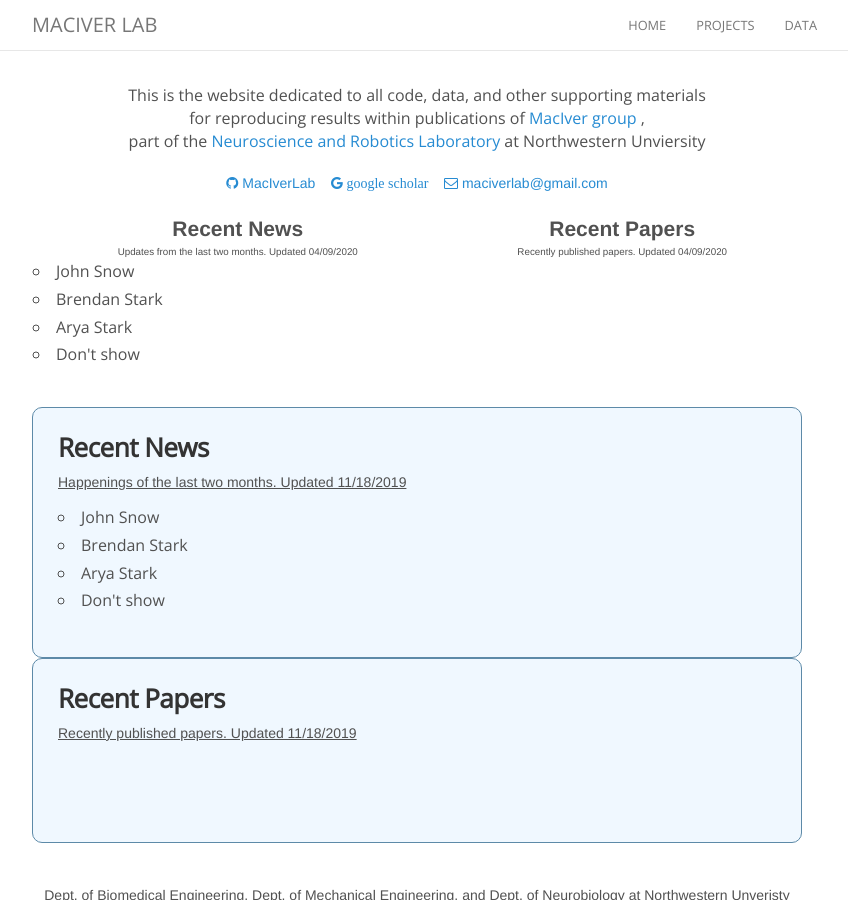
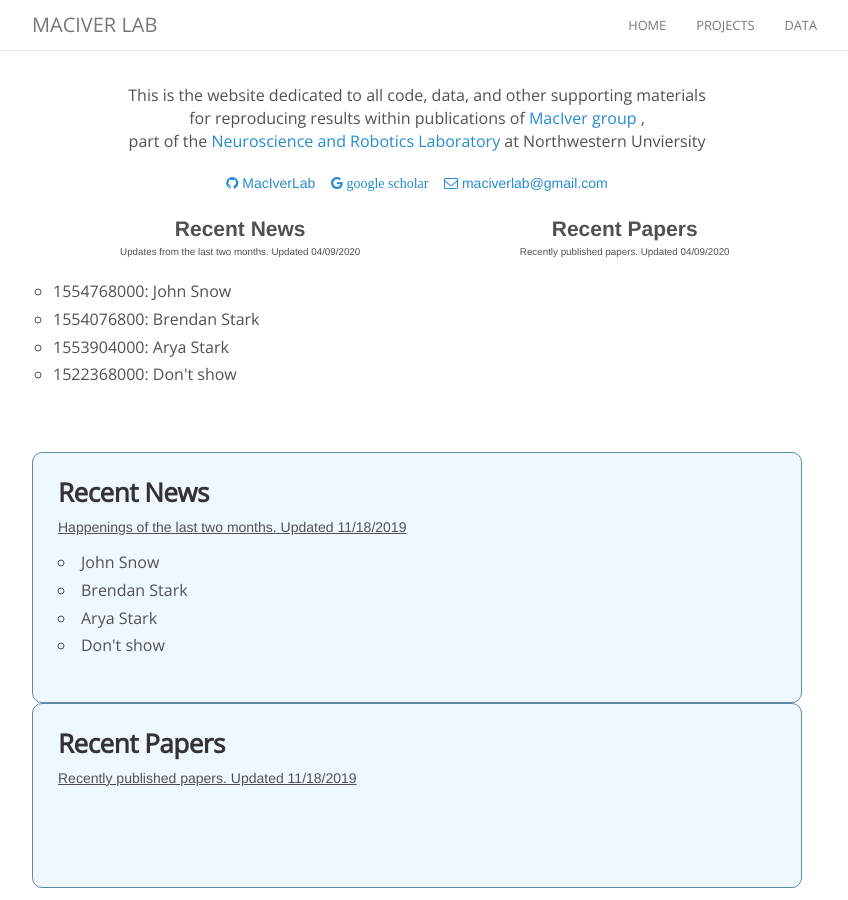
Before and after one commit to maciverlab/maciverlab.github.io, a Jekyll site: the page built from index.html, in a window 1280 px wide and 900 px high, scrolled down 377 px. Shown: the whole window, without its empty margins (223-1071 px from the left). Built offline with Jekyll 4.4.1, drawn with Linux system fonts in a browser that asks for light colours; nearby versions of some CDN libraries; comment, search, counter and statistics services are not loaded.

Commit message:
Update index.html

```diff
--- a/index.html
+++ b/index.html
@@ -31,11 +31,15 @@ layout: default
 
         <tr>
             <td><div class="news">
-              <ul>
+              {% capture now_year %}{{'now' | date: '%Y' | minus: 1 %}}{% endcapture %}
+              <ul style="list-style-position:outside;padding:20px">
                 {% for new in site.data.news %}
-                  <li>
-                      {{ new.details }}
-                  </li>
+                  {% capture news_year %}{{new.date | date: '%s' | slice: 0,4 %}}{% endcapture %}
+                  {% capture news_date %}{{new.date | date: '%s'}}{% endcapture %}
+                  {% assign details = news_date | append: ": " | append: new.details %}
+                  <li><span>
+                      {{ details }}
+                  </span></li>
                 {% endfor %}
                 </ul>
             </div></td>
```
